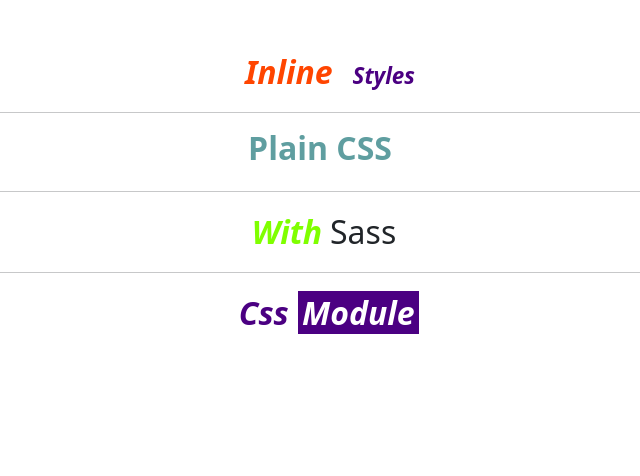
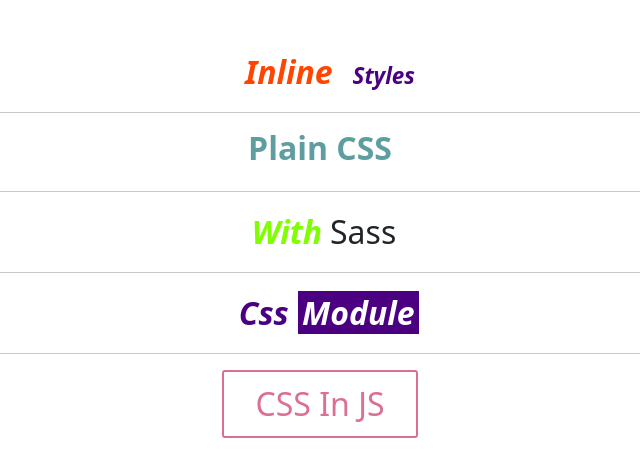
Before and after one commit to RahimliZakir/React-Different-Ways-Of-Write-CSS, a React (Create React App) app in the folder app/: page / in a window 1280 px wide. Shown: the top 476 px of the page, without its empty margins (320-960 px from the left). Built offline with nearby package versions, Linux system fonts and the light colour scheme.

Commit message:
CSS in JS with Styled-Components.

```diff
--- a/app/package.json
+++ b/app/package.json
@@ -11,6 +11,7 @@
     "react-dom": "^18.2.0",
     "react-scripts": "5.0.1",
     "sass": "^1.57.1",
+    "styled-components": "^5.3.6",
     "web-vitals": "^2.1.0"
   },
   "scripts": {
--- a/app/src/App.jsx
+++ b/app/src/App.jsx
@@ -4,6 +4,7 @@
 import PlainCss from "./components/PlainCss";
 import WithSass from "./components/WithSass";
 import CssModule from "./components/module/CssModule";
+import CssInJs from "./components/CssInJs";
 
 const App = () => {
   return (
@@ -15,6 +16,8 @@
       <WithSass />
       <hr />
       <CssModule />
+      <hr />
+      <CssInJs />
     </div>
   );
 };
--- /dev/null
+++ b/app/src/components/CssInJs.jsx
@@ -0,0 +1,22 @@
+import React from "react";
+
+import styled from "styled-components";
+
+const CssInJs = () => {
+  const Button = styled.button`
+    background: transparent;
+    border-radius: 3px;
+    border: 2px solid palevioletred;
+    color: palevioletred;
+    margin: 0 1em;
+    padding: 0.25em 1em;
+  `;
+
+  return (
+    <div>
+      <Button>CSS In JS</Button>
+    </div>
+  );
+};
+
+export default CssInJs;
```
Also changed, not shown: 1 other file (tests, documents, lock files or other folders).
